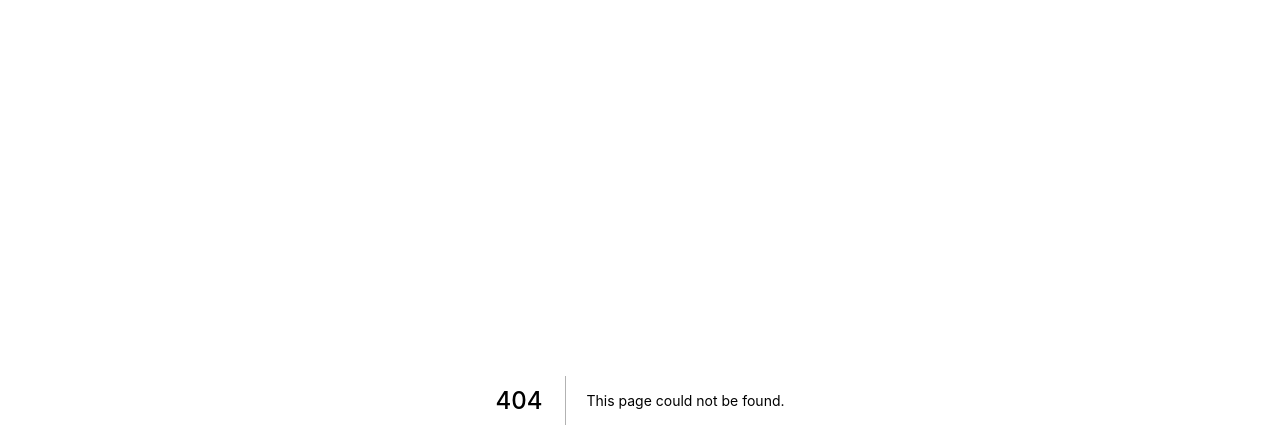
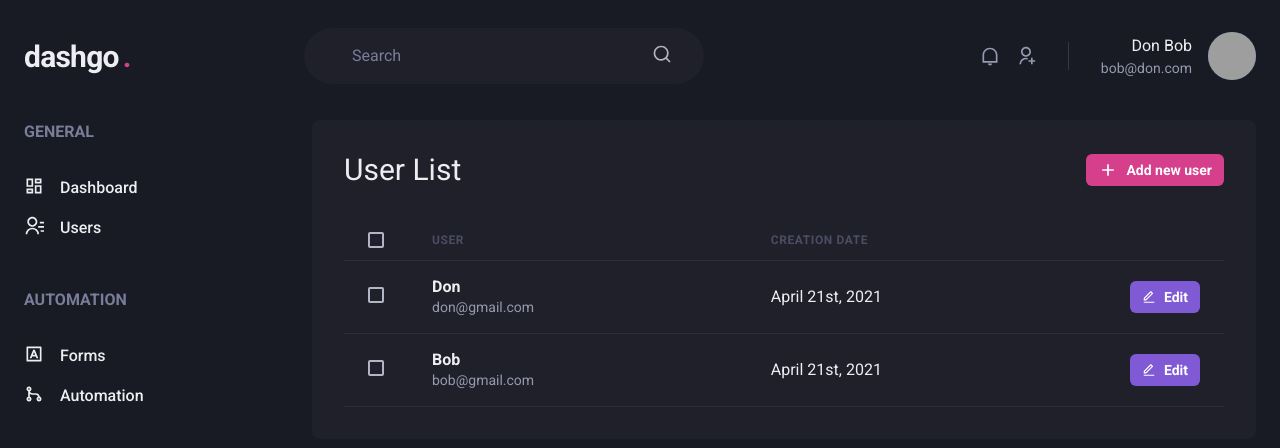
Before and after one commit to gabrielcedran/rocketseat-reactjs-chapter4, a Next.js app: page /users in a window 1280 px wide. Before the commit this address had no page. Shown: the top 448 px of the page. Built offline with nearby package versions, Linux system fonts and the light colour scheme; grey boxes are pictures that could not be loaded.

Commit message:
User list component

```diff
--- /dev/null
+++ b/src/pages/users/index.tsx
@@ -0,0 +1,86 @@
+import { Box, Button, Checkbox, Flex, Heading, Icon, Table, Tbody, Td, Text, Th, Thead, Tr } from "@chakra-ui/react";
+import { RiAddLine, RiEditLine } from "react-icons/ri";
+import { Header } from "../../components/Header";
+import { Sidebar } from "../../components/Sidebar";
+
+export default function UserList() {
+    return (
+        <Box>
+            <Header />
+            <Flex
+                w='100%'
+                my='6'
+                maxW={1480}
+                mx='auto'
+                px='6'
+            >
+                <Sidebar />
+                <Box
+                    flex='1'
+                    borderRadius={8}
+                    bgColor='gray.800'
+                    padding='8'
+                >
+                    <Flex mb='8' justify='space-between' align='center'>
+                        <Heading size='lg' fontWeight='normal'>User List</Heading>
+                        <Button as='a' size='sm' fontSize='sm' colorScheme='pink' leftIcon={<Icon as={RiAddLine} fontSize='20'></Icon>}>Add new user</Button>
+                    </Flex>
+                    <Table colorScheme='whiteAlpha'>
+                        <Thead>
+                            <Tr>
+                                <Th px='6' color='gray.300' width='8'>
+                                    <Checkbox colorScheme='pink'></Checkbox>
+                                </Th>
+                                <Th>
+                                    User
+                                </Th>
+                                <Th>
+                                    Creation Date
+                                </Th>
+                                <Th w='6'>
+
+                                </Th>
+                            </Tr>
+                        </Thead>
+                        <Tbody>
+                            <Tr>
+                                <Td px='6'>
+                                    <Checkbox colorScheme='pink'></Checkbox>
+                                </Td>
+                                <Td>
+                                    <Box>
+                                        <Text fontWeight='bold'>Don</Text>
+                                        <Text fontSize='sm' color='gray.300'>don@gmail.com</Text>
+                                    </Box>
+                                </Td>
+                                <Td>
+                                    April 21st, 2021
+                                </Td>
+                                <Td>
+                                    <Button as='a' size='sm' fontSize='sm' colorScheme='purple' leftIcon={<Icon as={RiEditLine}/>}>Edit</Button>
+                                </Td>
+                            </Tr>
+                            <Tr>
+                                <Td px='6'>
+                                    <Checkbox colorScheme='pink'></Checkbox>
+                                </Td>
+                                <Td>
+                                    <Box>
+                                        <Text fontWeight='bold'>Bob</Text>
+                                        <Text fontSize='sm' color='gray.300'>bob@gmail.com</Text>
+                                    </Box>
+                                </Td>
+                                <Td>
+                                    April 21st, 2021
+                                </Td>
+                                <Td>
+                                    <Button as='a' size='sm' fontSize='sm' colorScheme='purple' leftIcon={<Icon as={RiEditLine}/>}>Edit</Button>
+                                </Td>
+                            </Tr>
+                        </Tbody>
+                    </Table>
+                </Box>
+            </Flex>
+        </Box>
+    );
+}
```
